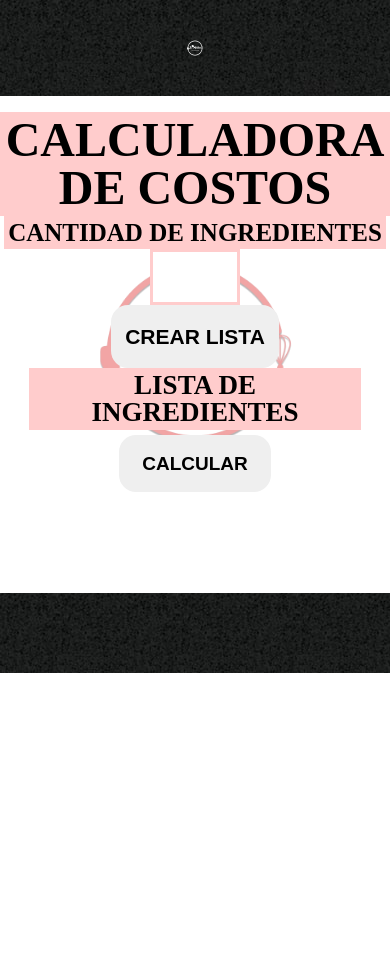
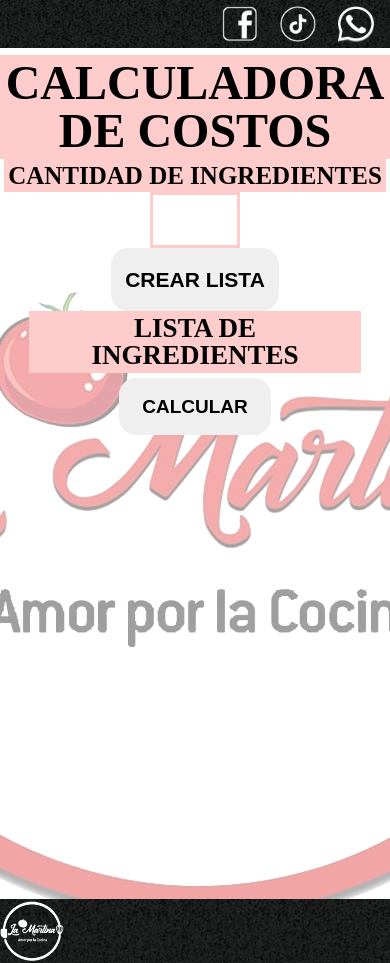
Before and after one commit to WilEgRo/calculadora-de-costos, a plain HTML site: page index.html in a window 390 px wide. Before the commit the page ends 844 px from the top, so only its background shows below. Drawn offline with Linux system fonts and the light colour scheme.

Commit message:
colocango el nav y mejorando el responsivo

```diff
--- a/index.html
+++ b/index.html
@@ -11,14 +11,26 @@
     </head>
     <body>
         <header>
-           <div id="cajaSuperior">
-
-            <h1>
-                <a href="https://www.facebook.com/LaMartinaCursos">
-                    <img src="imagenes/logoBlanco.png" alt="logo de la martina">
-                </a>
-            </h1>
-
+           <div id="navegación">
+                <nav>
+                    <ul>
+                        <li>
+                            <a href="https://www.facebook.com/LaMartinaCursos">
+                                <img id="logo" src="imagenes/facebook.png" alt="facebook la martina">
+                            </a>
+                        </li>
+                        <li>
+                            <a href="https://www.tiktok.com/@lamartinacocina">
+                                <img id="logo" src="imagenes/tiktok.png" alt="tiktok la martina">
+                            </a>
+                        </li>
+                        <li>
+                            <a href="https://wa.link/0d6i23">
+                                <img id="logo" src="imagenes/whatsapp.png" alt="whatsapp la martina">
+                            </a>
+                        </li>
+                    </ul>
+                </nav>
            </div>
         </header>
 
@@ -63,7 +75,14 @@
 
         <script src="logica.js"></script>
 
-        <footer id="jaja">
+        <footer>
+            <div id="cajaSuperior">
+                <h1>
+                    <a href="https://www.facebook.com/LaMartinaCursos">
+                        <img src="imagenes/logoBlanco.png" alt="logo de la martina">
+                    </a>
+                </h1>
+           </div>
 
         </footer>
     </body>
--- a/logica.js
+++ b/logica.js
@@ -92,12 +92,19 @@ function ocultarDivision(){
   document.getElementById("divirPreparacion").style.display = "none";
 }
 
+// el main cambiar su height
+
+function ajustarAlto(){
+  document.querySelector('main').style.height = "auto";
+}
+
 // boton calcular
 
 function calcularTotal(evento) {
     evento.preventDefault();
 
     limpiarResultados();
+    ajustarAlto()
 
     const listaIngredientes = document.getElementById("listaIngredientes");
     const ingredientes = listaIngredientes.getElementsByTagName('li');
--- a/reset.css
+++ b/reset.css
@@ -9,7 +9,7 @@ a, abbr, acronym, address, big, cite, code,
 del, dfn, em, img, ins, kbd, q, s, samp,
 small, strike, strong, sub, sup, tt, var,
 b, u, i, center,
-dl, dt, dd, ol, ul, li,
+dl, dt, dd, ol, ul,
 fieldset, form, label, legend, caption, tbody, tfoot, thead,
 article, aside, canvas, details, embed,
 figure, figcaption, footer, header, hgroup,
@@ -24,7 +24,7 @@ time, mark, audio, video {
 }
 /* HTML5 display-role reset for older browsers */
 article, aside, details, figcaption, figure,
-footer, header, hgroup, menu, nav, section {
+footer, hgroup, menu, nav, section {
 	display: block;
 }
 body {
--- a/styles.css
+++ b/styles.css
@@ -1,36 +1,53 @@
 header  {
-    background-color: #8d8d8f;
+    background: url(imagenes/bg.jpg);
+    display: flex;
+    align-items: center;
+    flex-direction: row-reverse;
+}
+
+#cajaSuperior{
+    flex: 1;
+    display: flex;
+}
+
+#navegación {
+    display: flex;
+    justify-content: space-between; /* Distribuye los elementos con espacio entre ellos */
+    align-items: center;
+}
+
+ul{
+    display: flex;
+    list-style: none;
+    margin: 0;
+    padding: 0;
+}
+
+li{
+    margin-right: 10px;
+}
+
+img{
+    width: 4rem;
+    height: 4rem;
     display: flex;
     flex-wrap: nowrap;
     justify-content: center;
     align-items: center;
 }
 
-#cajaSuperior {
-    display: flex;
-    justify-content: center;
-    align-items: center;
-    text-align: center;
-    background: url(imagenes/bg.jpg);
-    padding: 40px;
+#logo{
+    width: 3rem;
+    height: 3rem;
 }
-
-img{
-    width: 1rem;
-    height: 1rem;
-    display: flex;
-    flex-wrap: nowrap;
-    justify-content: center;
-    align-items: center;
-}
-
 
 main{
     background-image: url("imagenes/logo.png");
-    background-repeat:no-repeat;
-    background-size: contain;
     background-position: center;
-    margin-top: 1rem;
+    background-repeat: no-repeat;
+    background-attachment: fixed;
+    height: 100vh;
+    margin-top: 7px;
 }
 
 #encabezado{
@@ -264,6 +281,7 @@ td {
     text-transform: uppercase;
     margin: 10px 0 0;
     font-weight: bold;
+    text-align: center;
 }
 
 #resultadoSinEnvase2 {
@@ -383,7 +401,7 @@ td {
     justify-content: center;
 }
 
-#jaja{
+footer{
     text-align: center;
     background: url(imagenes/bg.jpg);
     padding: 40px;
@@ -519,3 +537,35 @@ td {
         height: 6vh;
     }
 }
+
+@media screen and (max-width: 381px){
+    #crearIngredientes input[type="number"] {
+        margin: 5px;
+    }
+    #crearIngredientes {
+        margin-top: 8px;
+    }
+    #listah2 {
+        margin: 5px auto;
+    }
+    #formulario1 {
+        margin: 0px 0px 0 91px;
+    }
+    #divCantidadUtilizada, #divTotalPaquete, #divPrecio {
+        height: 2rem;
+        width: 3rem;
+        font-size: 8px;
+    }
+    #span1 {
+        margin: 8px;
+        height: 2rem;
+        width: 5rem;
+        font-size: 9px;
+        overflow: hidden;
+    }
+    #LabelFormulario3, #LabelFormulario2, #LabelFormulario4 {
+        margin: 1px 0px 13px 9px;
+        height: 64px;
+        width: 10rem;
+    }
+}
```
Also changed, not shown: imagenes/facebook.png (added), imagenes/facebookPintado.png (added), imagenes/tiktok.png (added), imagenes/tiktokPintado.png (added), imagenes/whatsapp.png (added), 1 other file.
